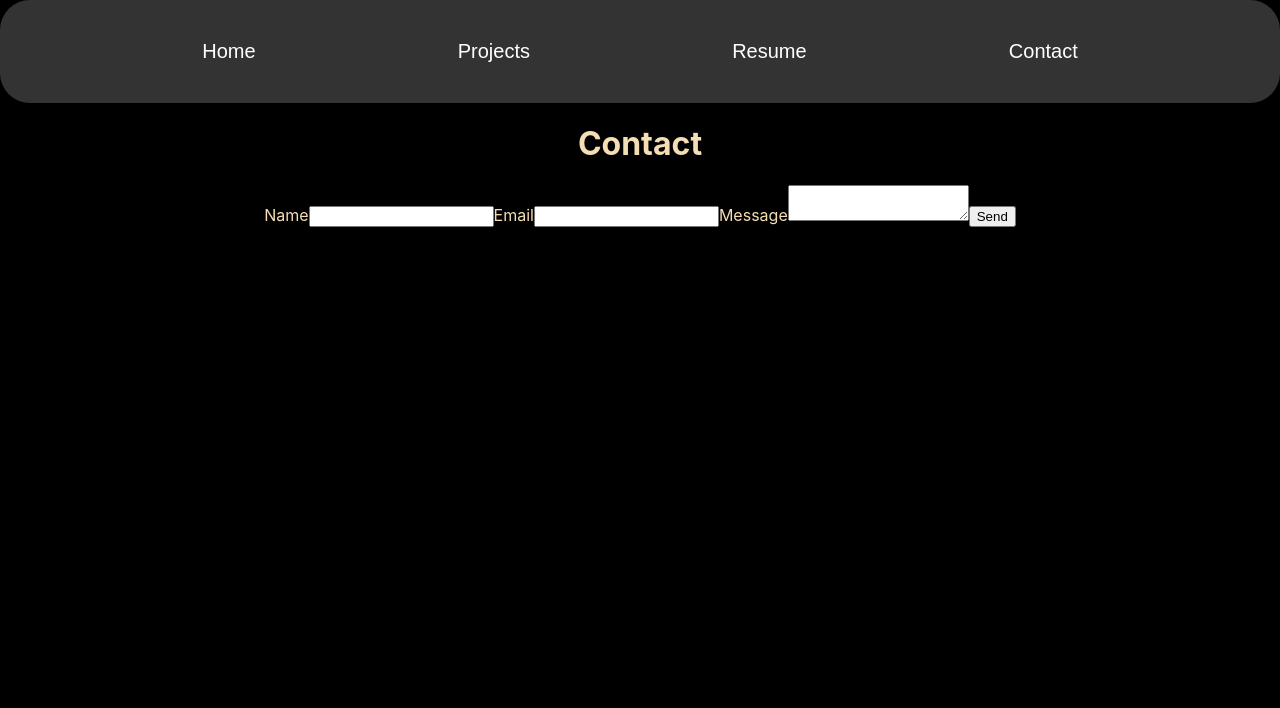
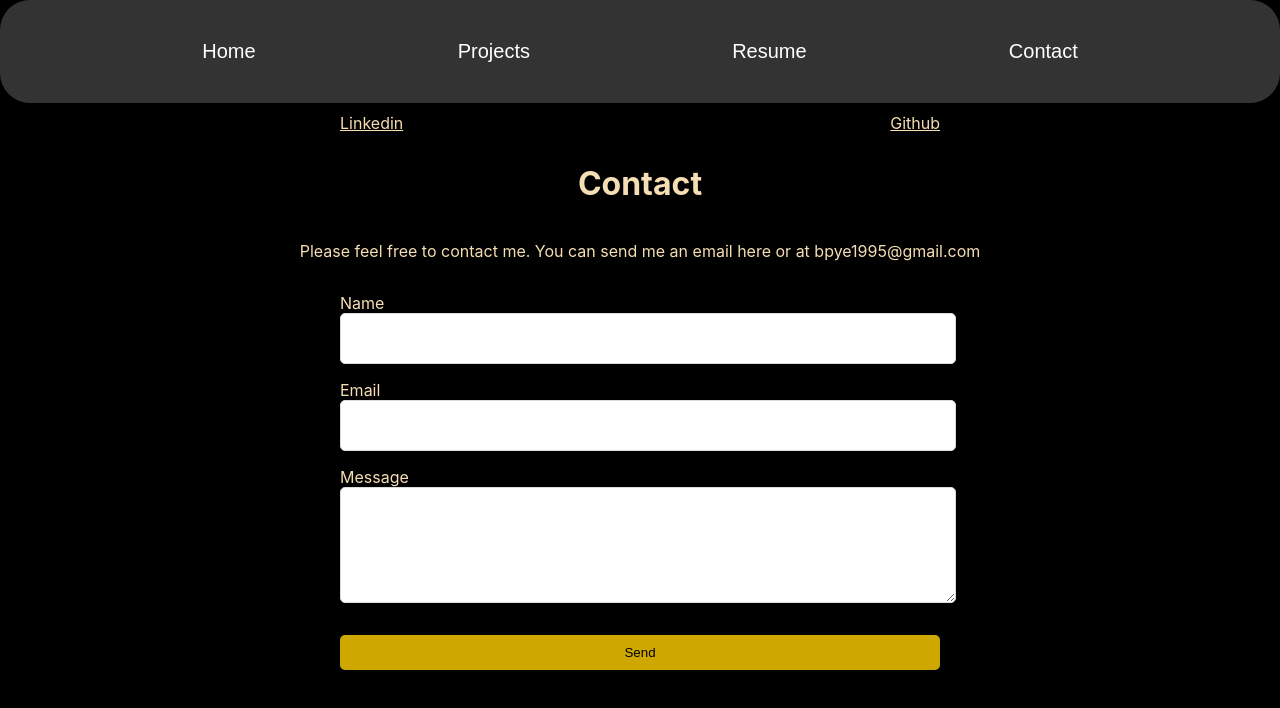
Before and after one commit to DrSloughKeg/DrSloughKeg.github.io, a React (Create React App) app: page /contact in a window 1280 px wide. Shown: the top 708 px of the page. Built offline with nearby package versions, Linux system fonts and the light colour scheme.

Commit message:
CSS cleaning

```diff
--- a/src/App.css
+++ b/src/App.css
@@ -1,10 +1,24 @@
 .App {
   text-align: center;
+}
+
+.mainBox {
+  display: flex;
+  align-items: center;
+  flex-direction: column;
 }
 
 body {
   background-color: black;
   color: wheat;
+}
+
+.mainBox a {
+  color: wheat;
+}
+
+.mainBox a:hover {
+  color: lightblue;
 }
 
 .navbar {
@@ -30,13 +44,9 @@ body {
 
 .image {
   width: 99%;
-  max-width: 99%;
+  max-width: 1024px;
   display: block;
   margin: auto;
-}
-
-.max600 {
-  max-width: 600px;
 }
 
 .textblock {
@@ -54,3 +64,68 @@ body {
 .rightbox {
   align-self: center;
 }
+
+.links {
+  margin: 10px;
+  max-width: 600px;
+  width: 100%;
+  display: flex;
+  justify-content: space-between;
+}
+
+.ContactForm {
+  width: 600px;
+}
+
+form {
+  display: flex;
+  align-items: flex-start;
+  flex-direction: column;
+  width: 100%;
+  font-size: 16px;
+
+  input {
+    width: 100%;
+    height: 35px;
+    padding: 7px;
+    outline: none;
+    border-radius: 5px;
+    border: 1px solid rgb(220, 220, 220);
+
+    &:focus {
+      border: 2px solid rgba(0, 206, 158, 1);
+    }
+  }
+
+  textarea {
+    max-width: 100%;
+    min-width: 100%;
+    width: 100%;
+    max-height: 100px;
+    min-height: 100px;
+    padding: 7px;
+    outline: none;
+    border-radius: 5px;
+    border: 1px solid rgb(220, 220, 220);
+
+    &:focus {
+      border: 2px solid rgba(0, 206, 158, 1);
+    }
+  }
+
+  label {
+    margin-top: 1rem;
+  }
+
+  input[type="submit"] {
+    margin-top: 2rem;
+    cursor: pointer;
+    background: rgb(206, 168, 0);
+    color: black;
+    border: none;
+  }
+}
+
+span {
+  color: red;
+}
--- a/src/pages/contact.js
+++ b/src/pages/contact.js
@@ -1,8 +1,16 @@
-import React, { useRef } from "react";
+import React, { useRef, useState } from "react";
 import emailjs from "@emailjs/browser";
 
 function Contact() {
   const form = useRef();
+  const [formValues, setFormValues] = useState({
+    name: "",
+    email: "",
+    message: "",
+  });
+
+  const [sent, setSent] = useState(false);
+  const [error, setError] = useState(false);
 
   const sendEmail = (e) => {
     e.preventDefault();
@@ -14,25 +22,74 @@ function Contact() {
       .then(
         () => {
           console.log("SUCCESS!");
+          setSent(true);
+          setFormValues({ name: "", email: "", message: "" });
         },
         (error) => {
           console.log("FAILED...", error.text);
+          setSent(false);
+          setError(true);
         }
       );
   };
 
   return (
     <div className="mainBox">
+      <div className="links">
+        <div>
+          <a href="www.linkedin.com/in/benjamin-pye-756aa02b3">Linkedin</a>
+        </div>
+        <div>
+          <a href="www.github.com/DrSloughKeg">Github</a>
+        </div>
+      </div>
       <h1>Contact</h1>
+      <p>
+        Please feel free to contact me. You can send me an email here or at
+        bpye1995@gmail.com
+      </p>
+
+      {sent && (
+        <div>
+          <p>Message sent!</p>
+        </div>
+      )}
+      {error && (
+        <div>
+          <span>Something went wrong.</span>
+        </div>
+      )}
+      <div className="ContactForm">
         <form ref={form} onSubmit={sendEmail}>
           <label>Name</label>
-        <input type="text" name="user_name" />
+          <input
+            type="text"
+            name="user_name"
+            value={formValues.name}
+            onChange={(e) =>
+              setFormValues({ ...formValues, name: e.target.value })
+            }
+          />
           <label>Email</label>
-        <input type="email" name="user_email" />
+          <input
+            type="email"
+            name="user_email"
+            value={formValues.email}
+            onChange={(e) =>
+              setFormValues({ ...formValues, email: e.target.value })
+            }
+          />
           <label>Message</label>
-        <textarea name="message" />
+          <textarea
+            name="message"
+            value={formValues.message}
+            onChange={(e) =>
+              setFormValues({ ...formValues, message: e.target.value })
+            }
+          />
           <input type="submit" value="Send" />
         </form>
+      </div>
     </div>
   );
 }
--- a/src/pages/home.js
+++ b/src/pages/home.js
@@ -8,11 +8,9 @@ function Home() {
       <br />
       <br />
       <p className="textblock">
-        Hi, My name is Benjamin Pye. I'm not quite sure what to write about
-        myself. I never am. Anyways I build this super silly webiste to show of
-        my lovely Web, Front and Back-end Developer Skills. I am oh so talented
-        and skilled. I really don't know what to write here. This whole thing is
-        extremely silly to me. Please just give me a job.
+        Hi, My name is Benjamin Pye. I'm a Web Developer and Programmer living
+        in Montreal. I'm trained in both front and back-end development. I love
+        solving problems and fixing anything that needs fixing!
       </p>
     </div>
   );
--- a/src/pages/projects.js
+++ b/src/pages/projects.js
@@ -20,7 +20,7 @@ function Projects() {
           </a>
         </div>
         <div>
-          <img className="image-max600" src="./HarmonyHub.png" />
+          <img className="image" src="./HarmonyHub.png" />
         </div>
       </div>
       <div className="splitbox">
@@ -42,7 +42,7 @@ function Projects() {
           </a>
         </div>
         <div>
-          <img className="image-max600" src="./JustSell.png" />
+          <img className="image" src="./JustSell.png" />
         </div>
       </div>
     </div>
```
Also changed, not shown: src/components/email.js (deleted, +0 -35 lines), public/Resume.png. Lines whose indentation alone changed are shown as unchanged.
